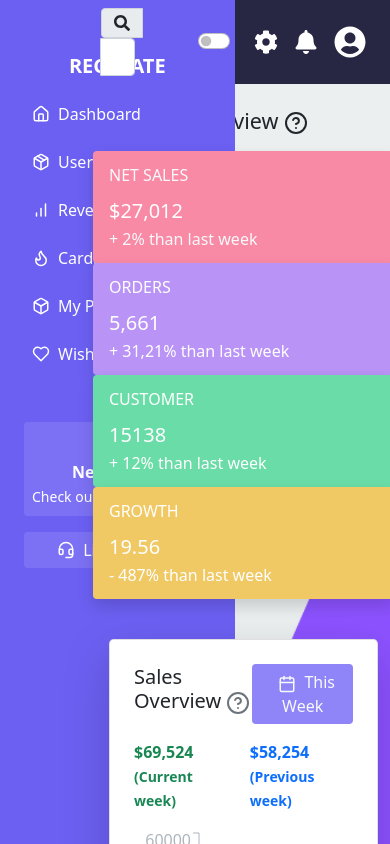
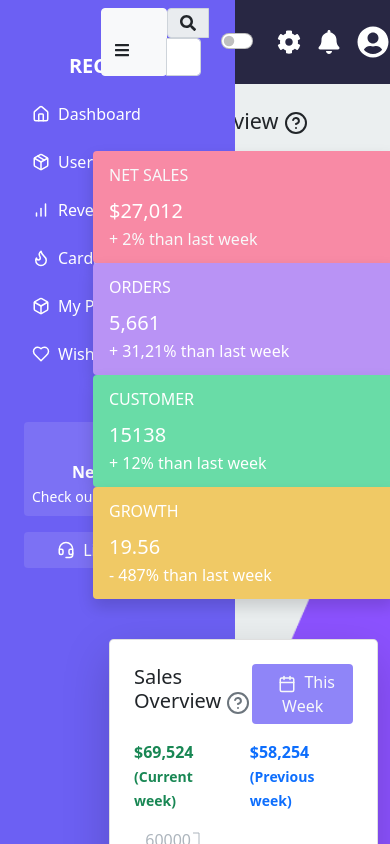
Before and after one commit to Sejalmohitkar/Admin-Panel, a React (Vite) app: page /home in a window 390 px wide. Shown: the top 844 px of the page. Built offline with nearby package versions, Linux system fonts and the light colour scheme.

Commit message:
Add toggle button

```diff
--- a/src/layout/Navbar.jsx
+++ b/src/layout/Navbar.jsx
@@ -2,35 +2,44 @@ import React from "react";
 import Container from "react-bootstrap/Container";
 import Form from "react-bootstrap/Form";
 import Navbar from "react-bootstrap/Navbar";
-import { FormControl, InputGroup } from "react-bootstrap";
-import { FaSearch, FaCog, FaBell, FaUserCircle } from "react-icons/fa";
+import { FormControl, InputGroup, Button } from "react-bootstrap";
+import { FaBars, FaSearch, FaCog, FaBell, FaUserCircle } from "react-icons/fa";
+import Sidebar from "./Sidebar";
 
 // import { useState } from "react";
 // import myImage from '../assets/hero.png'
 
-const Navbar1 = () => {
+const Navbar1 = ({ toggleSidebar }) => {
   // const [darkMode, setDarkMode] = useState(false);
 
   return (
-    <div style={{
-      // backgroundImage: `url(${myImage})`,
-      // backgroundSize: 'cover',
-      // backgroundPosition: 'center',
-      // height: '100vh',
-      backgroundColor: '#282743'
-    }}>
+    <div
+      style={{
+        backgroundColor: "#282743",
+      }}
+    >
       <Navbar
-      className='d-flex align-items-center px-4 py-2'
+        className="d-flex align-items-center px-4 py-2"
         // className={`d-flex align-items-center px-4 py-2 ${
         //   darkMode ? "bg-dark text-white" : "bg-white"
         // }`}
       >
         <Container fluid className="">
-          <Form className="d-flex flex-grow-1" >
-            <InputGroup className="w-50"  style={{
+          <Form className="d-flex flex-grow-1">
+            <Button
+              variant="light"
+              onClick={toggleSidebar}
+              className="d-lg-none"
+            >
+              <FaBars className="text-dark me-4 mt-3" />
+            </Button>
+            <InputGroup
+              className="w-50"
+              style={{
                 borderBottomLeftRadius: "20px",
                 borderBottomRightRadius: "20px",
-        }}>
+              }}
+            >
               <InputGroup.Text>
                 <FaSearch />
               </InputGroup.Text>
@@ -47,7 +56,7 @@ const Navbar1 = () => {
         <div className="d-flex align-items-center gap-3">
           {/* Dark Mode Toggle */}
           <div className="form-check form-switch">
-            <input className="form-check-input" type="checkbox"/>
+            <input className="form-check-input" type="checkbox" />
             {/* checked={darkMode}
             onChange={() => setDarkMode(!darkMode)} */}
           </div>
```
Lines whose indentation alone changed are shown as unchanged.
